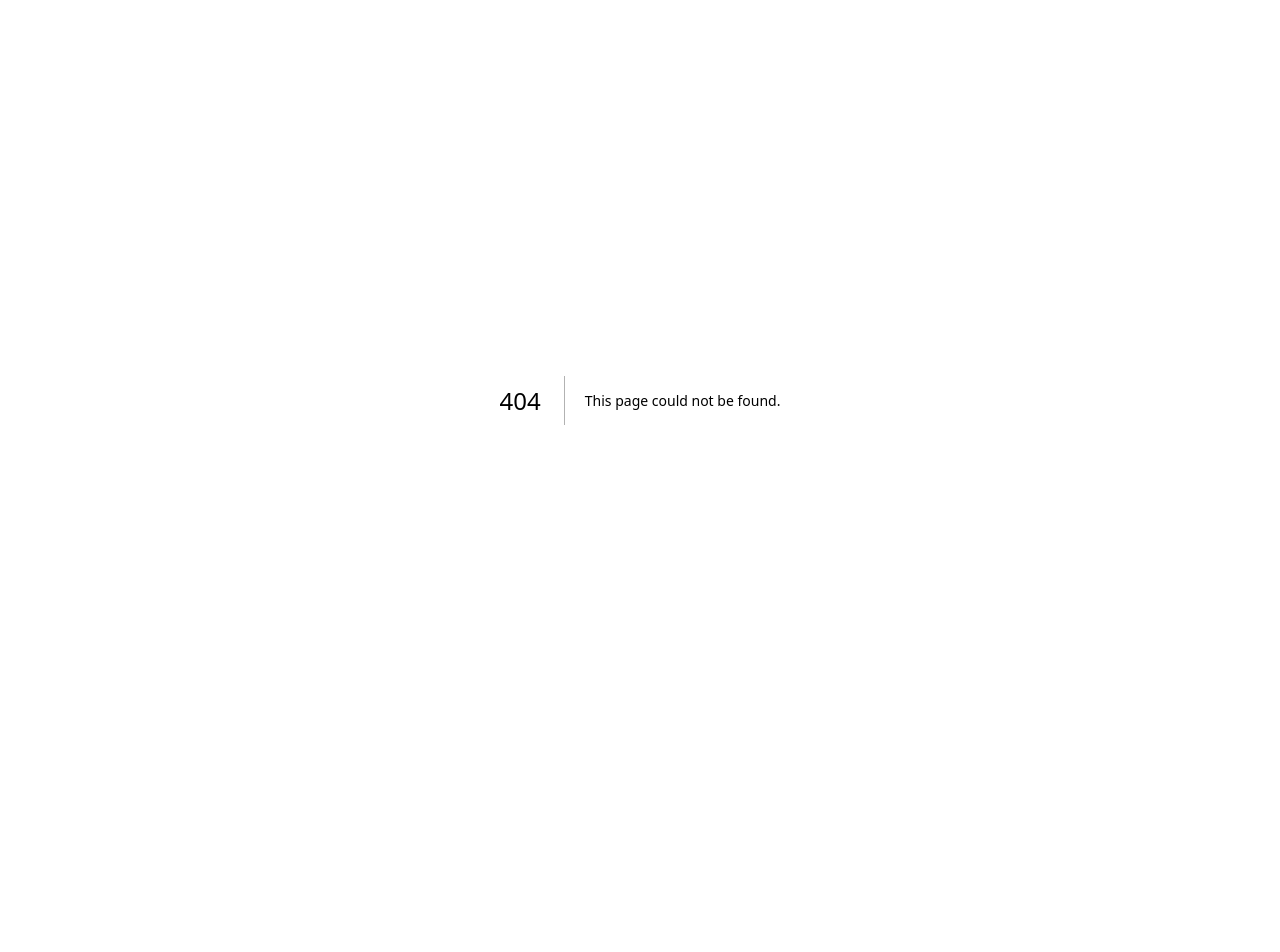
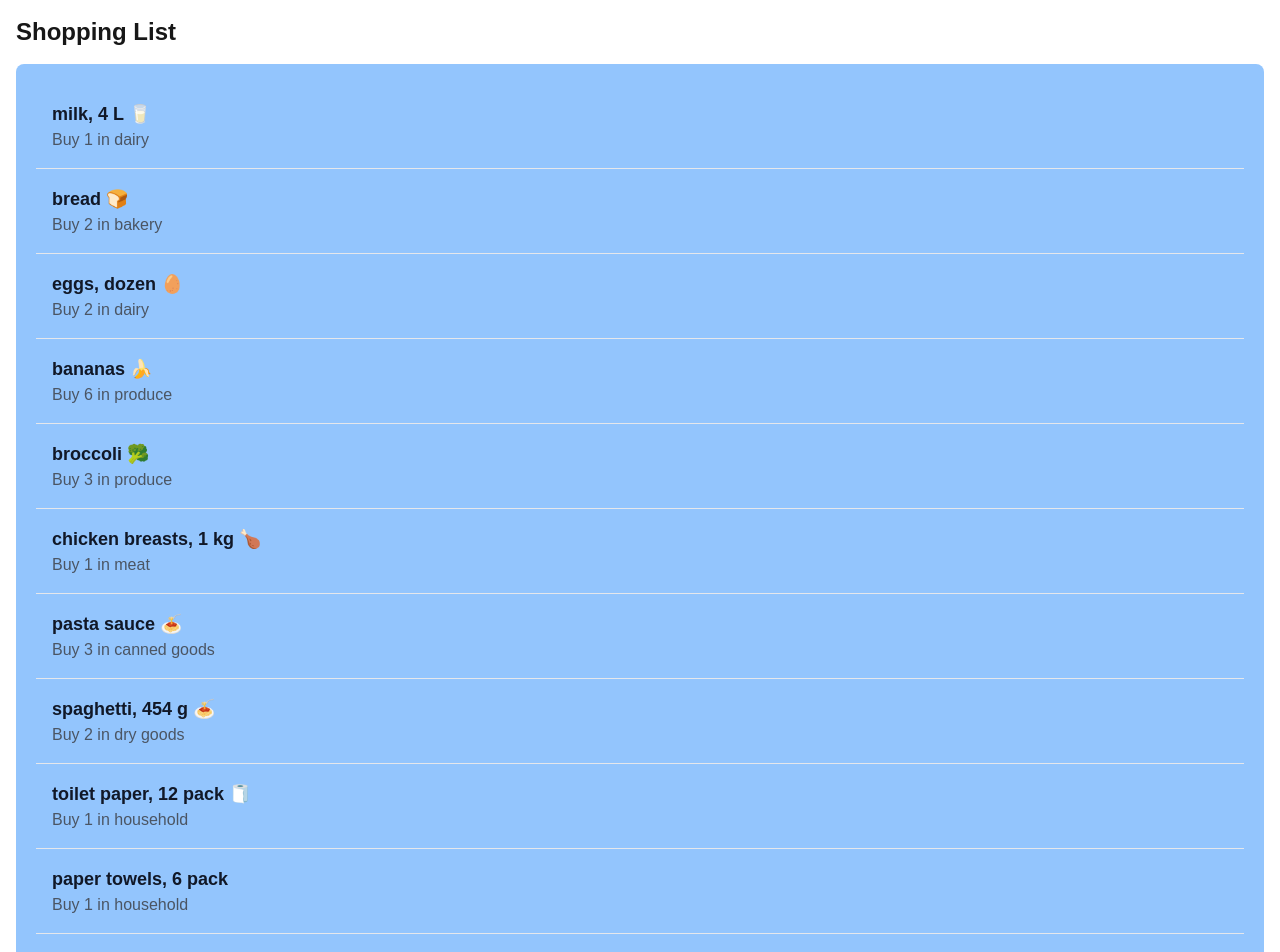
Before and after one commit to LuigiR1/cprg306-assignments, a Next.js app: page /week-3 in a window 1280 px wide. Before the commit this address had no page. Shown: the top 952 px of the page. Before the commit the page ends 800 px from the top, so only its background shows below. Built offline with nearby package versions, Linux system fonts and the light colour scheme.

Commit message:
Week-3 Assignment
Finished the week 3 assignment

```diff
--- a/app/layout.js
+++ b/app/layout.js
@@ -13,7 +13,7 @@ const geistMono = localFont({
 });
 
 export const metadata = {
-  title: "Create Next App",
+  title: "Shopping List",
   description: "Generated by create next app",
 };
 
--- a/app/page.js
+++ b/app/page.js
@@ -3,10 +3,12 @@ import Link from "next/link";
 
 export default function Home() {
   return (
-    <main>
-      <h1>CPRG 306: Web Developement 2 - Assignments</h1>
-      <Link href="./week-2/" className="underline text text-cyan-600 hover:text-cyan-400">Week-2</Link>
-
+    <main className="p-4">
+      <h1 className="text-2xl font-bold mb-4">CPRG 306: Web Development 2 - Assignments</h1>
+      <div className="flex flex-col space-y-2">
+        <Link href="./week-2/" className="underline text text-white hover:text-orange-600">Week-2</Link>
+        <Link href="./week-3/" className="underline text text-white hover:text-orange-600">Week-3</Link>
+      </div>
     </main>
 
   );
--- /dev/null
+++ b/app/week-3/item-list.js
@@ -0,0 +1,91 @@
+import Item from "./item";
+
+export default function ItemList() {
+    const item1 = {
+        name: "milk, 4 L 🥛",
+        quantity: 1,
+        category: "dairy",
+      };
+
+      const item2 = {
+        name: "bread 🍞",
+        quantity: 2,
+        category: "bakery",
+      };
+
+      const item3 = {
+        name: "eggs, dozen 🥚",
+        quantity: 2,
+        category: "dairy",
+      };
+
+      const item4 = {
+        name: "bananas 🍌",
+        quantity: 6,
+        category: "produce",
+      };
+
+      const item5 = {
+        name: "broccoli 🥦",
+        quantity: 3,
+        category: "produce",
+      };
+
+      const item6 = {
+        name: "chicken breasts, 1 kg 🍗",
+        quantity: 1,
+        category: "meat",
+      };
+
+      const item7 = {
+        name: "pasta sauce 🍝",
+        quantity: 3,
+        category: "canned goods",
+      };
+
+      const item8 = {
+        name: "spaghetti, 454 g 🍝",
+        quantity: 2,
+        category: "dry goods",
+      };
+
+      const item9 = {
+        name: "toilet paper, 12 pack 🧻",
+        quantity: 1,
+        category: "household",
+      };
+
+      const item10 = {
+        name: "paper towels, 6 pack",
+        quantity: 1,
+        category: "household",
+      };
+
+      const item11 = {
+        name: "dish soap 🍽️",
+        quantity: 1,
+        category: "household",
+      };
+
+      const item12 = {
+        name: "hand soap 🧼",
+        quantity: 4,
+        category: "household",
+      };
+      return (
+        <ul className="bg-blue-300 rounded-lg p-5">
+          <Item name={item1.name} quantity={item1.quantity} category={item1.category} />
+          <Item name={item2.name} quantity={item2.quantity} category={item2.category} />
+          <Item name={item3.name} quantity={item3.quantity} category={item3.category} />
+          <Item name={item4.name} quantity={item4.quantity} category={item4.category} />
+          <Item name={item5.name} quantity={item5.quantity} category={item5.category} />
+          <Item name={item6.name} quantity={item6.quantity} category={item6.category} />
+          <Item name={item7.name} quantity={item7.quantity} category={item7.category} />
+          <Item name={item8.name} quantity={item8.quantity} category={item8.category} />
+          <Item name={item9.name} quantity={item9.quantity} category={item9.category} />
+          <Item name={item10.name} quantity={item10.quantity} category={item10.category} />
+          <Item name={item11.name} quantity={item11.quantity} category={item11.category} />
+          <Item name={item12.name} quantity={item12.quantity} category={item12.category} />
+        </ul>
+      );
+}
--- /dev/null
+++ b/app/week-3/item.js
@@ -0,0 +1,10 @@
+export default function Item({name, quantity, category}) {
+
+    return (
+        <li className="flex flex-col justify-between p-4 border-b border-gray-200">
+            <div className="font-semibold text-lg text-gray-900">{name}</div>
+            <div className="text-gray-600">Buy {quantity} in {category}</div>
+        </li>
+
+    );
+}
--- /dev/null
+++ b/app/week-3/page.js
@@ -0,0 +1,10 @@
+import ItemList from './item-list';
+
+export default function Page() {
+  return (
+    <main className="container mx-auto p-4">
+      <h1 className="text-2xl font-bold mb-4">Shopping List</h1>
+      <ItemList />
+    </main>
+  );
+}
```
